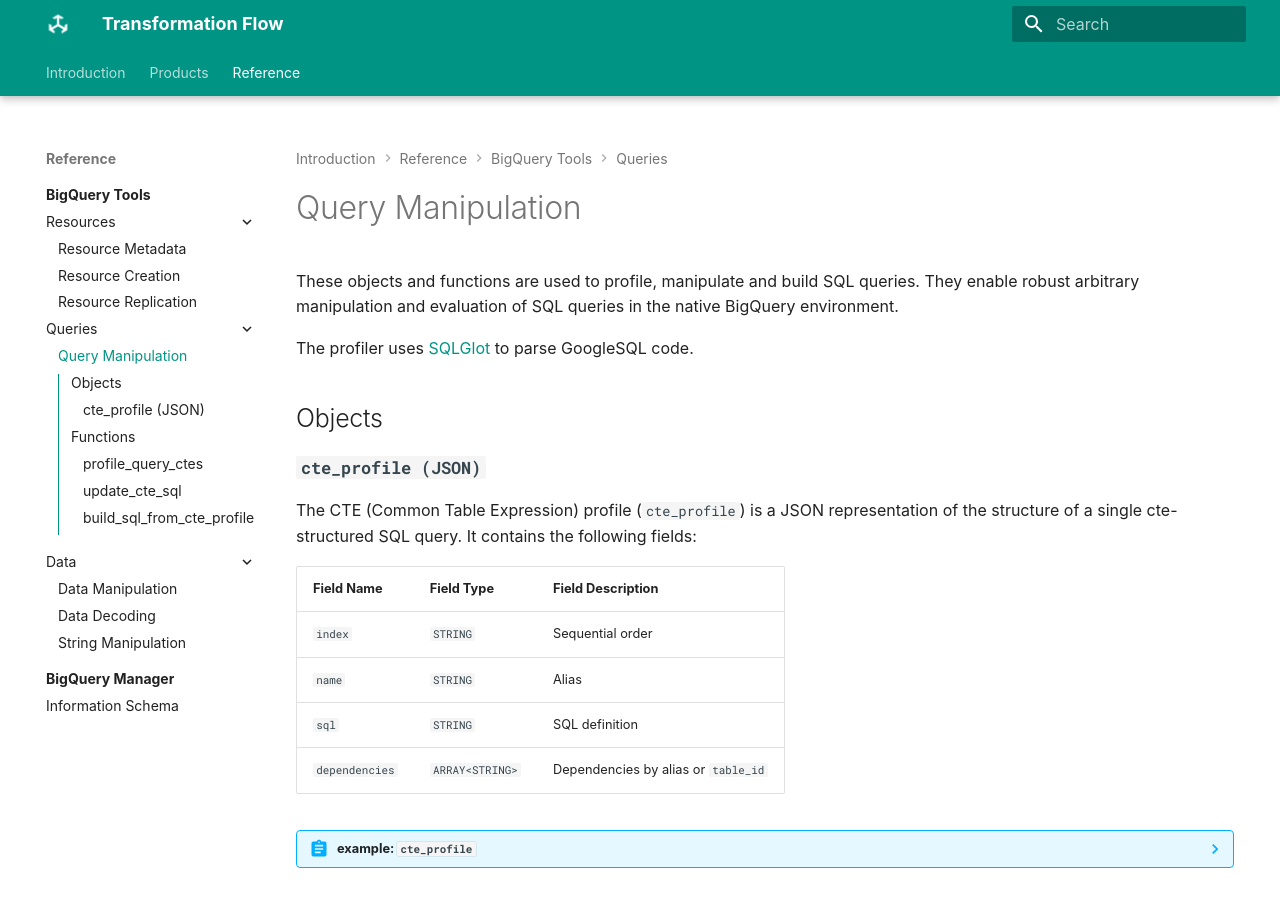
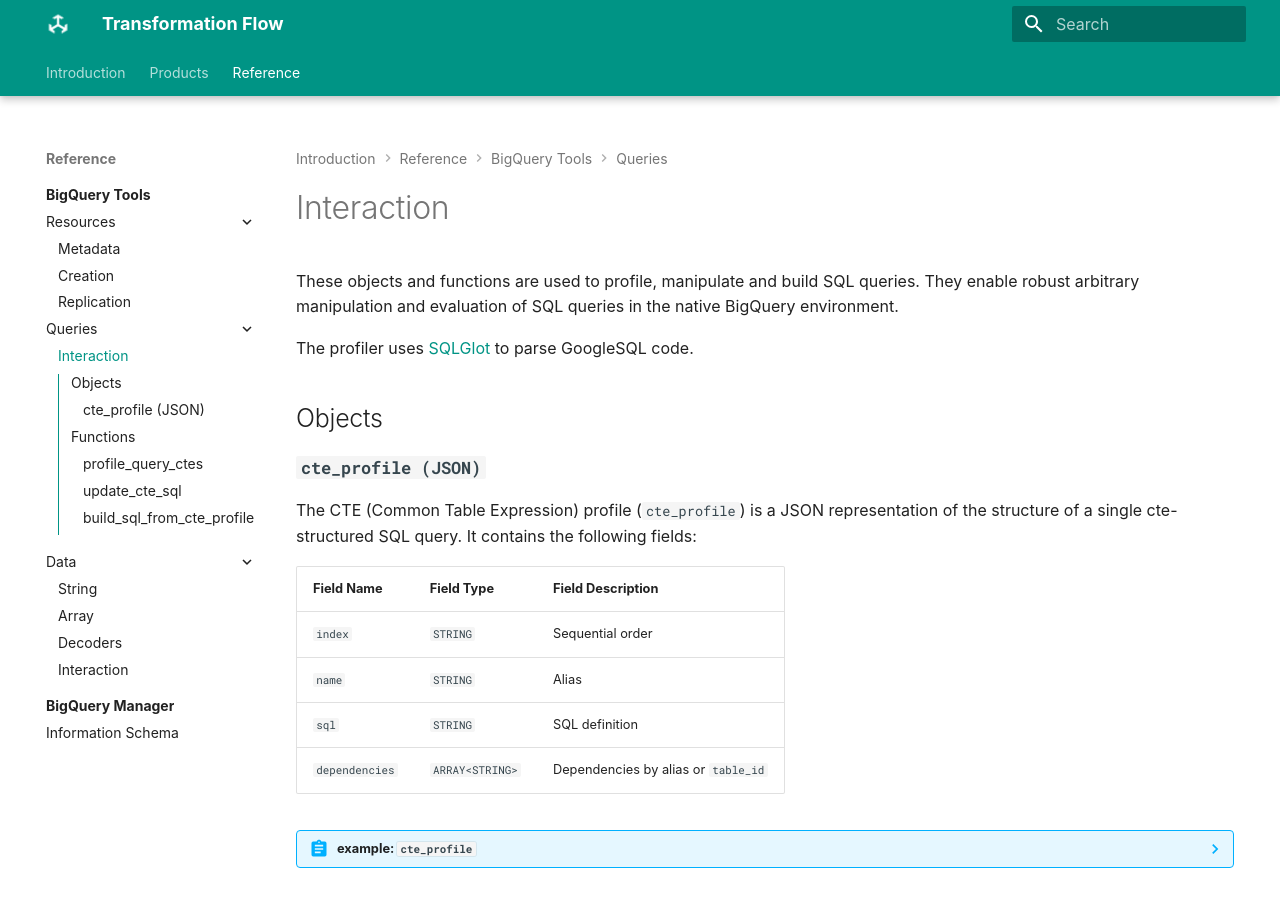
Before and after one commit to transformationflow/transformationflow.github.io, an MkDocs documentation site: the page built from docs/reference/bqtools/query.md, in a window 1280 px wide and 900 px high. Built offline with MkDocs 1.6.1 and Material for MkDocs 9.7.7, drawn with Linux system fonts in a browser that asks for light colours; some web fonts are replaced.

Commit message:
added array

```diff
--- a/mkdocs.yml
+++ b/mkdocs.yml
@@ -32,18 +32,21 @@
   - Introduction: index.md
   - Products: products.md
   - Reference:
+
     - BigQuery Tools:
       - Overview: reference/bqtools/index.md
       - Resources:
-        - Resource Metadata: reference/bqtools/metadata.md
-        - Resource Creation: reference/bqtools/creation.md
-        - Resource Replication: reference/bqtools/replication.md
+        - Metadata: reference/bqtools/metadata.md
+        - Creation: reference/bqtools/creation.md
+        - Replication: reference/bqtools/replication.md
       - Queries:
-        - Query Manipulation: reference/bqtools/manipulation.md
+        - Interaction: reference/bqtools/query.md
       - Data:
-        - Data Manipulation: reference/bqtools/data.md
-        - Data Decoding: reference/bqtools/decoders.md
-        - String Manipulation: reference/bqtools/string.md
+        - String: reference/bqtools/string.md
+        - Array: reference/bqtools/array.md
+        - Decoders: reference/bqtools/decoders.md
+        - Interaction: reference/bqtools/data.md
+
     - BigQuery Manager:
       - Overview: reference/bqmanager/index.md
       - Information Schema: reference/bqmanager/information_schema.md
```
Also changed, not shown: docs/reference/bqtools/string.md (+0 -2 lines), docs/reference/bqtools/query.md (renamed from docs/reference/bqtools/manipulation.md).
